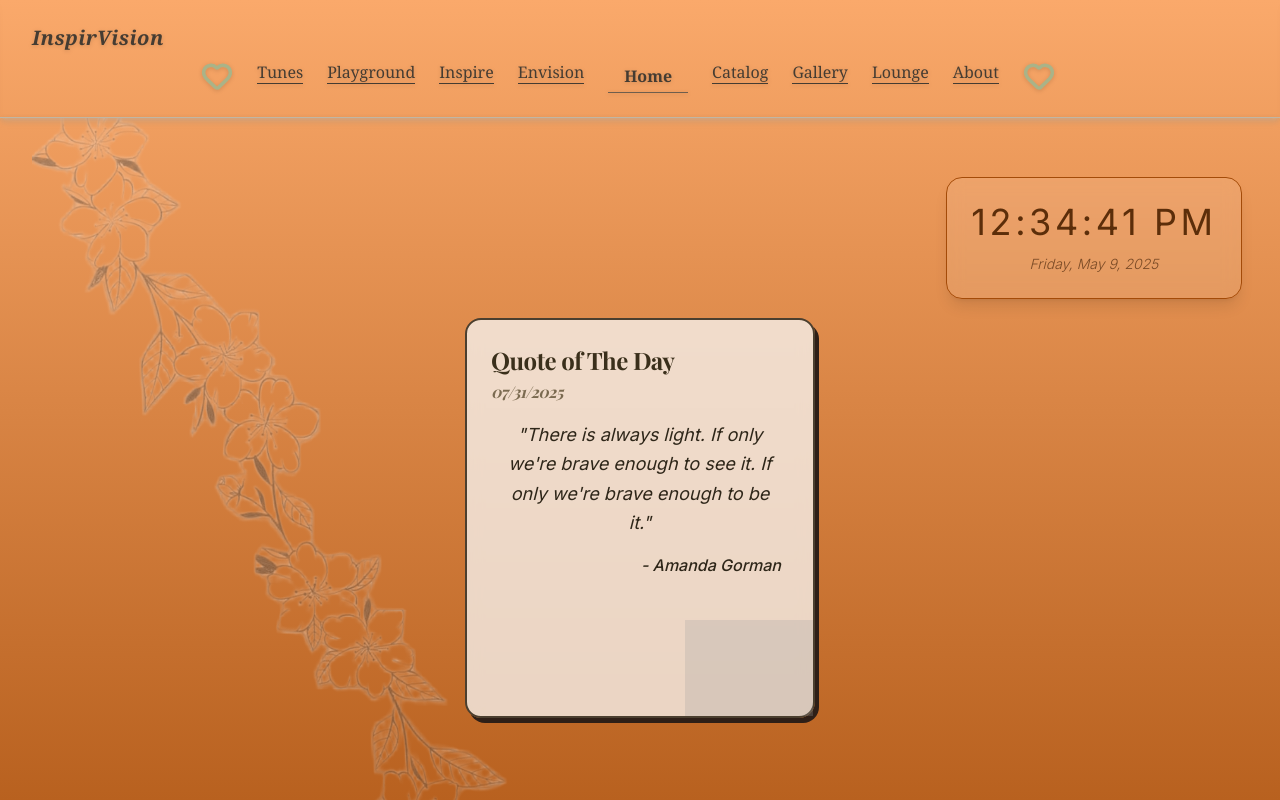
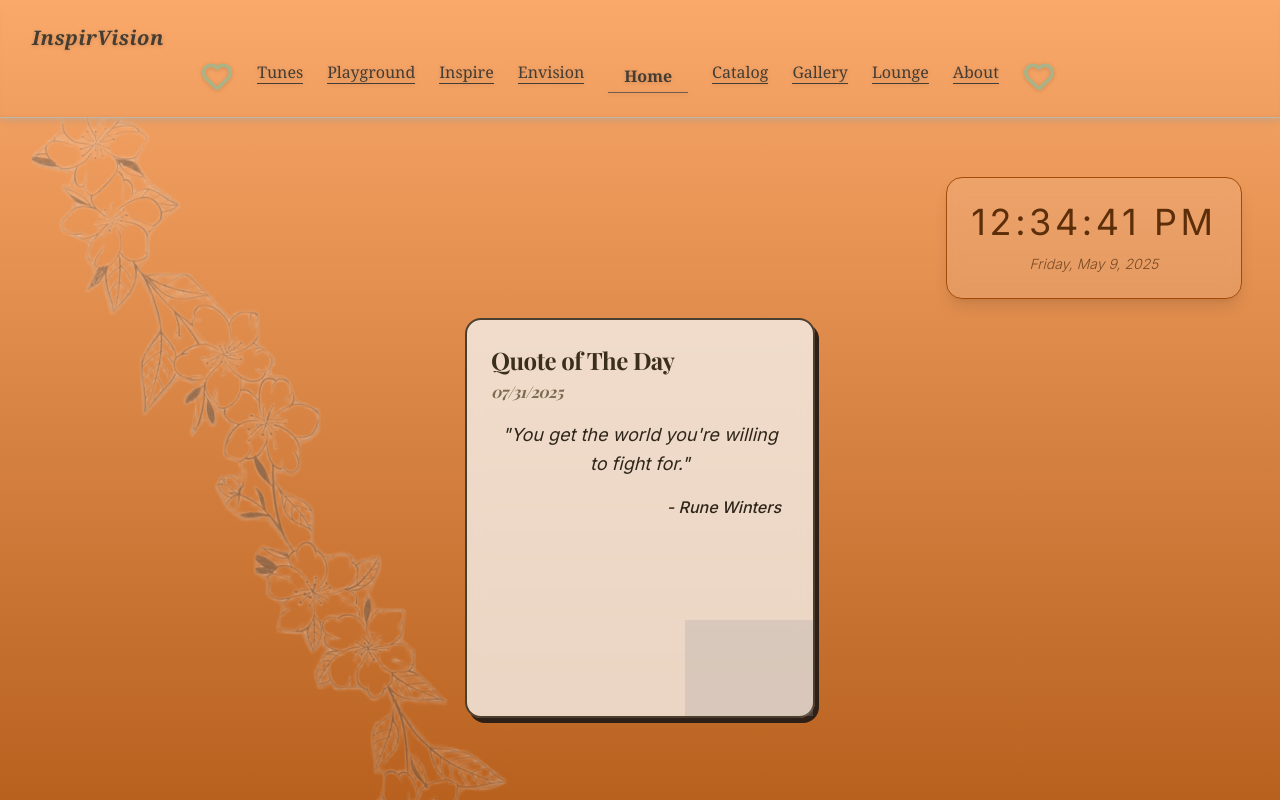
Before and after one commit to InspirVision/InspirVision.github.io, a Next.js app: page / in a window 1280 px wide. Shown: the top 800 px of the page. Built offline with nearby package versions, Linux system fonts and the light colour scheme; grey boxes are pictures that could not be loaded.

Commit message:
quote for today

```diff
--- a/src/app/components/QuoteCard.js
+++ b/src/app/components/QuoteCard.js
@@ -11,11 +11,11 @@ export default function QuoteCard() {
       </h1>
       <h2 className="text-l text-[#7A6A50] italic mb-4">07/31/2025</h2>
 
-      <p className="text-lg italic text-center leading-relaxed text-[#2E2619] px-2"> {/* tmr use "You get the world you're willing to fight for." - Rune Winters then use "We build too many walls and not enough bridges" = Issac Newton*/}
-        "There is always light. If only we're brave enough to see it. If only we're brave enough to be it."
+      <p className="text-lg italic text-center leading-relaxed text-[#2E2619] px-2"> {/*tmr use "We build too many walls and not enough bridges" = Issac Newton*/}
+        "You get the world you're willing to fight for."
         <br />
         <span className="block mt-4 text-right text-base font-medium">
-          - Amanda Gorman
+          - Rune Winters
         </span>
       </p>
 
```
